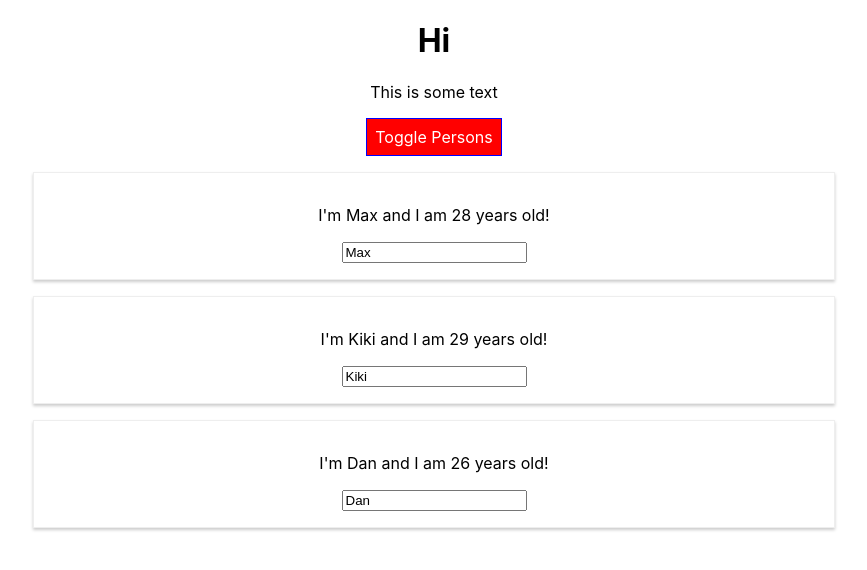
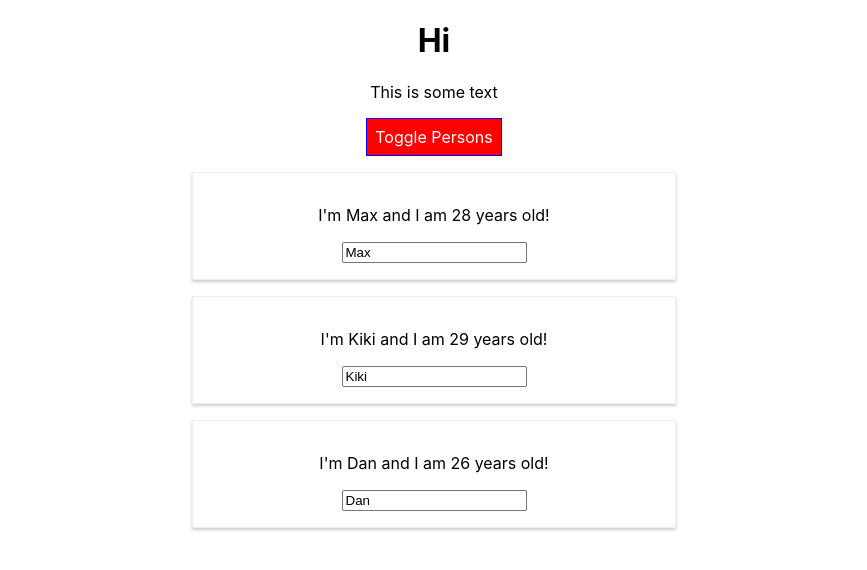
Before and after one commit to denytheman/electron-train-react-complete-first, a React (Create React App) app: page / in a window 1280 px wide. Both pictures are taken after a click on the button "Toggle Persons". Shown: the top 570 px of the page, without its empty margins (206-1073 px from the left). Built offline with nearby package versions, Linux system fonts and the light colour scheme.

Commit message:
'StyleRoot' with @media component

```diff
--- a/src/App.js
+++ b/src/App.js
@@ -1,6 +1,6 @@
 import React, { Component } from 'react';
 import './App.css';
-import Radium from 'radium'
+import Radium, { StyleRoot}  from 'radium'
 import Person from './Person/Person'
 
 class App extends Component {
@@ -90,6 +90,7 @@
     }
 
     return (
+      <StyleRoot>
         <div className="App">
           <h1>Hi</h1>
           <p className={classes.join(' ')}>This is some text</p>
@@ -98,6 +99,7 @@
             onClick={this.togglePersonHandler}>Toggle Persons</button>
           {persons}
         </div>
+      </StyleRoot>
     );
     //return React.createElement('div', {className: 'App'}, React.createElement('h1', null, 'Hi!'));
   }
--- a/src/Person/Person.js
+++ b/src/Person/Person.js
@@ -3,8 +3,14 @@
 import './Person.css';
 
 const person = (props) => {
+  const style = {
+    '@media (min-width: 500px)' : {
+      width: '450px'
+    }
+  };
+
   return (
-    <div className="Person">
+    <div className="Person" style={style}>
       <p onClick={props.click}>I'm {props.name} and I am {props.age} years old!</p>
       <p>{props.children}</p>
       <input type="text" onChange={props.changed} value={props.name}/>
```
Lines whose indentation alone changed are shown as unchanged.
